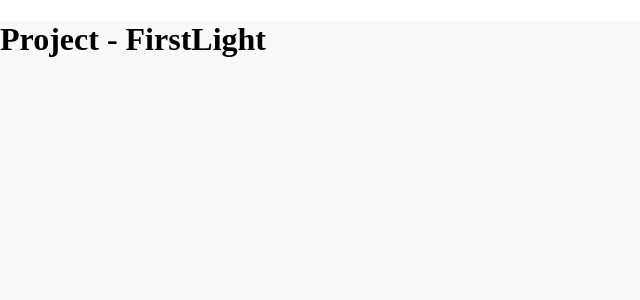
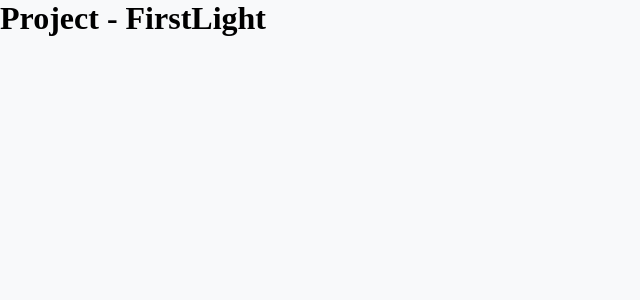
Before and after one commit to FirstLight-A-positive-news-initiative/FrontEnd, a React (Create React App) app: page / in a window 1280 px wide. Shown: the top 300 px of the page, without its empty margins (0-640 px from the left). Built offline with nearby package versions, Linux system fonts and the light colour scheme.

Commit message:
white space fixed

```diff
--- a/public/style.css
+++ b/public/style.css
@@ -1,12 +1,10 @@
-body {
+* {
     margin: 0;
     padding: 0;
 }
 
 #root {
     background-color: #f8f9fa;
-    margin: 0;
-    padding: 0;
     height: 100vh;
     width: 100vw;
 }
```
